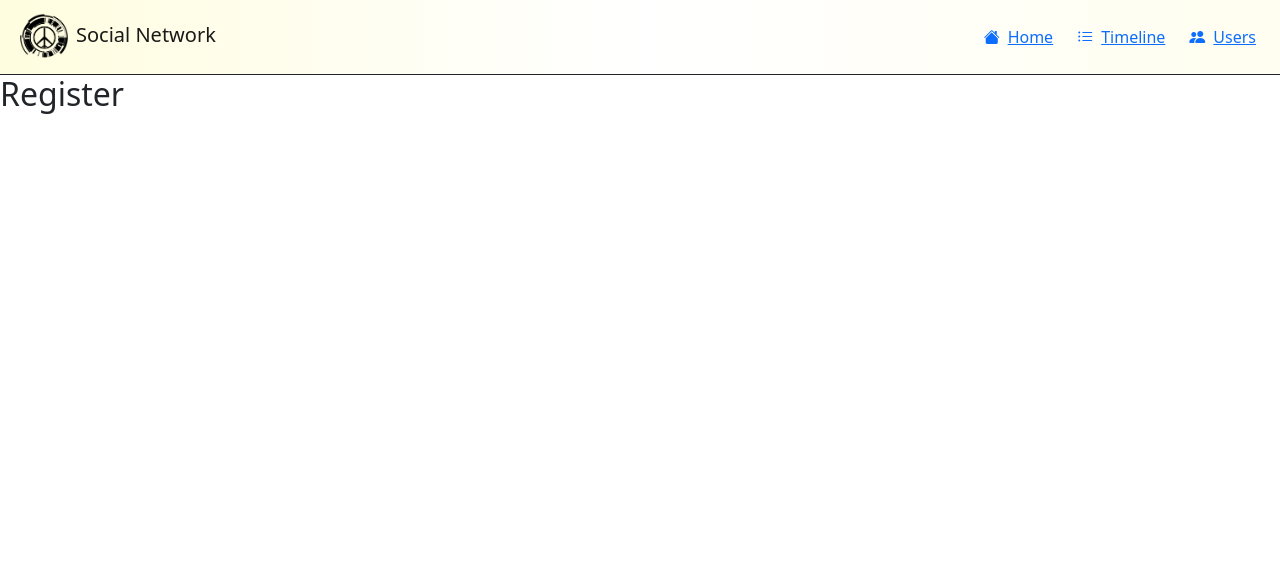
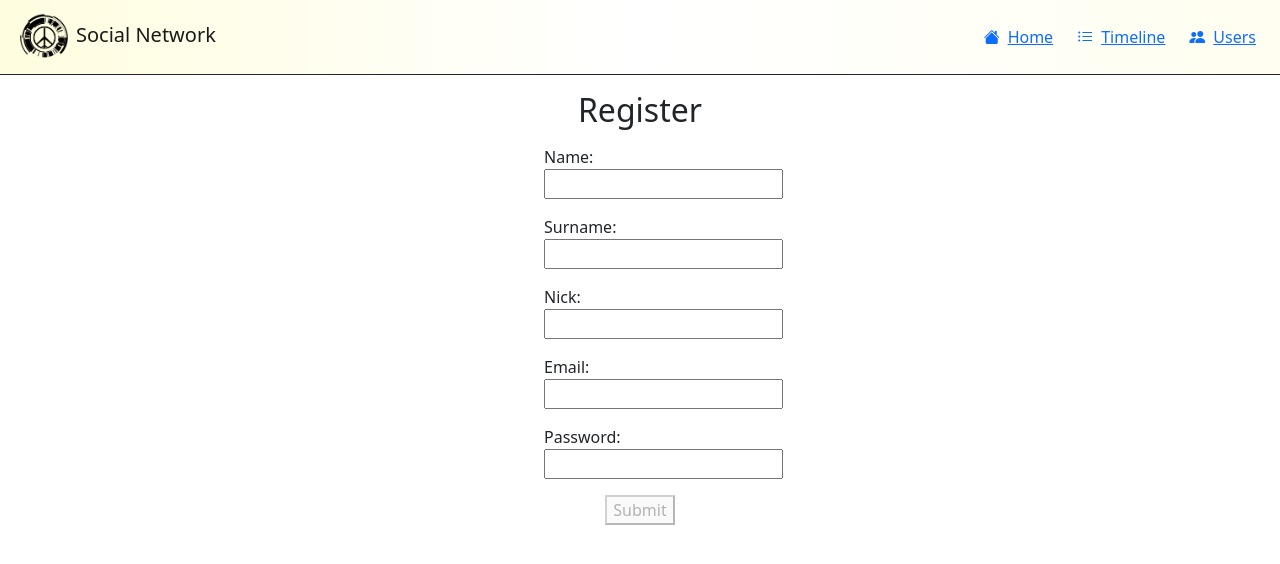
Before and after one commit to Rubru94/social-network-mean-stack, an Angular app in the folder frontend/: page /register in a window 1280 px wide. Shown: the top 564 px of the page. Built offline with nearby package versions, Linux system fonts and the light colour scheme.

Commit message:
feat: Create register form

```diff
--- a/frontend/src/app/public/components/register/register.component.html
+++ b/frontend/src/app/public/components/register/register.component.html
@@ -1 +1,56 @@
-<h2>{{ title }}</h2>
+<div class="cont col-lg-12">
+    <h2>{{ title }}</h2>
+
+    <form [formGroup]="registerForm" (ngSubmit)="submit(registerForm)">
+        <div>
+            <div>
+                <label>
+                    Name:
+                    <input type="text" formControlName="name" placeholder="" [class.invalid]="isInvalidControl('name')" />
+                </label>
+                <div>
+                    <small *ngIf="isInvalidControl('name')">Please provide a name.</small>
+                </div>
+            </div>
+            <div>
+                <label>
+                    Surname:
+                    <input type="text" formControlName="surname" placeholder="" [class.invalid]="isInvalidControl('surname')" />
+                </label>
+                <div>
+                    <small *ngIf="isInvalidControl('surname')">Please provide a surname.</small>
+                </div>
+            </div>
+            <div>
+                <label>
+                    Nick:
+                    <input type="text" formControlName="nick" placeholder="" [class.invalid]="isInvalidControl('nick')" />
+                </label>
+                <div>
+                    <small *ngIf="isInvalidControl('nick')">Please provide a nick.</small>
+                </div>
+            </div>
+            <div>
+                <label>
+                    Email:
+                    <input type="email" formControlName="email" placeholder="" [class.invalid]="isInvalidControl('email')" />
+                </label>
+                <div>
+                    <small *ngIf="isInvalidControl('email')">Please provide a valid email.</small>
+                </div>
+            </div>
+            <div>
+                <label>
+                    Password:
+                    <input type="password" formControlName="password" placeholder="" [class.invalid]="isInvalidControl('password')" />
+                </label>
+                <div>
+                    <small *ngIf="isInvalidControl('password')">Please provide a valid password (8 chars minLength).</small>
+                </div>
+            </div>
+            <div class="button">
+                <button type="submit" [disabled]="registerForm.invalid">Submit</button>
+            </div>
+        </div>
+    </form>
+</div>
--- a/frontend/src/app/public/components/register/register.component.scss
+++ b/frontend/src/app/public/components/register/register.component.scss
@@ -0,0 +1,21 @@
+form {
+    display: grid;
+    grid-template-columns: 12rem 1fr;
+    div {
+        padding: 0.25rem 0;
+    }
+}
+.button {
+    display: flex;
+    justify-content: center;
+}
+.cont {
+    display: flex;
+    flex-direction: column;
+    align-items: center;
+    justify-content: center;
+    margin: 1rem 0;
+}
+.invalid {
+    background-color: rgb(255, 224, 224);
+}
--- a/frontend/src/app/public/components/register/register.component.ts
+++ b/frontend/src/app/public/components/register/register.component.ts
@@ -1,4 +1,6 @@
 import { Component, OnInit } from '@angular/core';
+import { AbstractControl, FormBuilder, FormControl, FormGroup, Validators } from '@angular/forms';
+import { User } from '../../models/user.model';
 
 @Component({
     selector: 'app-register',
@@ -7,12 +9,38 @@ import { Component, OnInit } from '@angular/core';
 })
 export class RegisterComponent implements OnInit {
     title: string;
+    user: User;
 
-    constructor() {
+    registerForm: FormGroup;
+
+    constructor(private fb: FormBuilder) {
         this.title = 'Register';
+        this.user = new User();
+        this.registerForm = this.fb.group({});
     }
 
     ngOnInit() {
-        console.log(`Componente ${this.title} cargado`);
+        this.registerForm = this.fb.group({
+            name: new FormControl('', [Validators.required]),
+            surname: new FormControl('', [Validators.required]),
+            nick: new FormControl('', [Validators.required]),
+            email: new FormControl('', [Validators.required, Validators.email]),
+            password: new FormControl('', [Validators.required, Validators.minLength(8)])
+        });
+    }
+
+    get registerFormControl(): { [key: string]: AbstractControl } {
+        return this.registerForm.controls;
+    }
+
+    isInvalidControl(field: string) {
+        return (
+            this.registerFormControl[field].invalid && (this.registerFormControl[field].dirty || this.registerFormControl[field].touched)
+        );
+    }
+
+    submit(form: FormGroup) {
+        this.user = new User(form.value);
+        console.log(this.user);
     }
 }
--- a/frontend/src/app/public/models/user.model.ts
+++ b/frontend/src/app/public/models/user.model.ts
@@ -3,24 +3,35 @@ export class PublicUser {
     name: string;
     surname: string;
     nick: string;
+    email: string;
     role: string;
     image?: string;
 
-    constructor(user: { _id: string; name: string; surname: string; nick: string; role: string; image?: string }) {
-        this.id = user._id;
-        this.name = user.name;
-        this.surname = user.surname;
-        this.nick = user.nick;
-        this.role = user.role;
-        this.image = user.image;
+    constructor(user?: { _id: string; name: string; surname: string; nick: string; email: string; role: string; image?: string }) {
+        this.id = user?._id ?? '';
+        this.name = user?.name ?? '';
+        this.surname = user?.surname ?? '';
+        this.nick = user?.nick ?? '';
+        this.email = user?.email ?? '';
+        this.role = user?.role ?? '';
+        this.image = user?.image;
     }
 }
 
 export class User extends PublicUser {
     password: string;
 
-    constructor(user: { _id: string; name: string; surname: string; nick: string; password: string; role: string; image?: string }) {
+    constructor(user?: {
+        _id: string;
+        name: string;
+        surname: string;
+        nick: string;
+        email: string;
+        password: string;
+        role: string;
+        image?: string;
+    }) {
         super(user);
-        this.password = user.password;
+        this.password = user?.password ?? '';
     }
 }
--- a/frontend/src/app/shared/shared.module.ts
+++ b/frontend/src/app/shared/shared.module.ts
@@ -1,10 +1,11 @@
 import { NgModule } from '@angular/core';
 import { CommonModule } from '@angular/common';
 import { NavbarComponent } from './components/navbar/navbar.component';
+import { ReactiveFormsModule } from '@angular/forms';
 
 @NgModule({
     declarations: [NavbarComponent],
-    imports: [CommonModule],
-    exports: [NavbarComponent]
+    imports: [CommonModule, ReactiveFormsModule],
+    exports: [ReactiveFormsModule, NavbarComponent]
 })
 export class SharedModule {}
```
